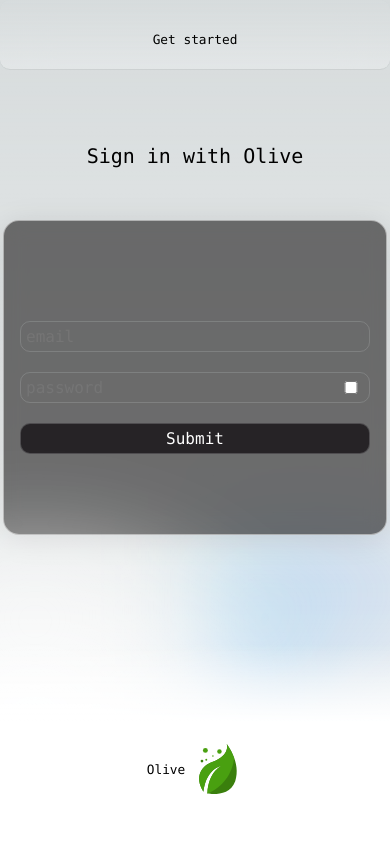
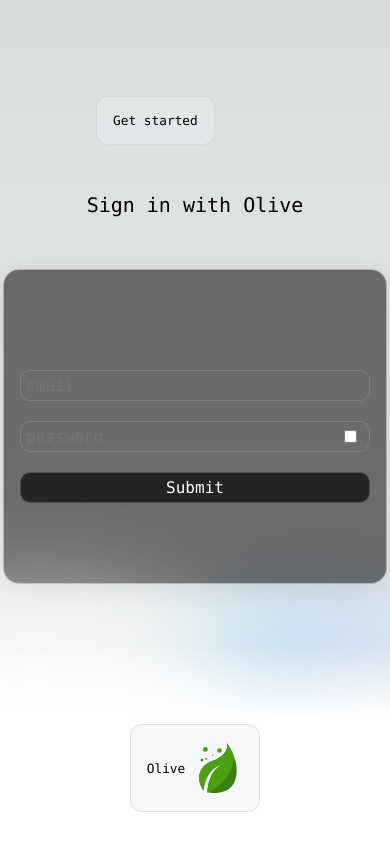
Before and after one commit to Srikanth7979/Olive, a Next.js app: page /signin in a window 390 px wide. Shown: the top 844 px of the page. Built offline with nearby package versions, Linux system fonts and the light colour scheme.

Commit message:
routing links

```diff
--- a/src/app/signin/page.tsx
+++ b/src/app/signin/page.tsx
@@ -8,7 +8,7 @@
 export default function Signin() {
 
     const [error, setError] = useState('');
-    const [email, setemail] = useState('');
+    const [email, setEmail] = useState('');
     const [password, setPassword] = useState('');
     const [showPassword, setShowPassword] = useState(false);
 
@@ -20,6 +20,12 @@
         setShowPassword(!showPassword);
     }
 
+    const handleEmailChange = (e: any) => {
+        setEmail(e.target.value);
+    };
+
+    // const handle
+
     const ref = useRef(null);
     useEffect(() => {
 
@@ -28,12 +34,12 @@
     return (
         <main className={style.Main}>
             <div className={styles.description}>
-                <p>
+                <a href='https://oliveweb3.vercel.com'>
                     Get started
-                </p>
+                </a>
                 <div>
                     <a
-                        href="https://vercel.com?utm_source=create-next-app&utm_medium=appdir-template&utm_campaign=create-next-app"
+                        href="https://oliveweb3.vercel.app"
                         target="_blank"
                         rel="noopener noreferrer"
                     >
--- a/src/app/styles/page.module.scss
+++ b/src/app/styles/page.module.scss
@@ -25,7 +25,7 @@
   gap: 0.5rem;
 }
 
-.description p {
+.description a {
   position: relative;
   margin: 0;
   padding: 1rem;
@@ -36,7 +36,7 @@
   transition: border .5s ease-out;
 }
 
-.description p:hover{
+.description a:hover{
   border: solid rgb(226, 129, 226) 1px;
   transition: border .5s ease-out;
 }
--- a/src/app/styles/signin.module.scss
+++ b/src/app/styles/signin.module.scss
@@ -46,8 +46,9 @@
 
 input:nth-child(4){
     position: absolute;
+    width: fit-content;
     top: 12.3rem;
-    right: -200px;
+    left: 700px;
 }
 
 }
@@ -111,7 +112,7 @@
         input:nth-child(6){
             position: absolute;
             top: 21.7rem;
-            right: -160px;
+            left: 380px;
         }
     }
 }
@@ -129,7 +130,8 @@
         input:nth-child(4){
             position: absolute;
             top: 10rem;
-            right: -140px;
+            left: 340px;
         }
+
     }
 }
```
Also changed, not shown: src/app/signup/page.tsx (+13 -1 lines).
